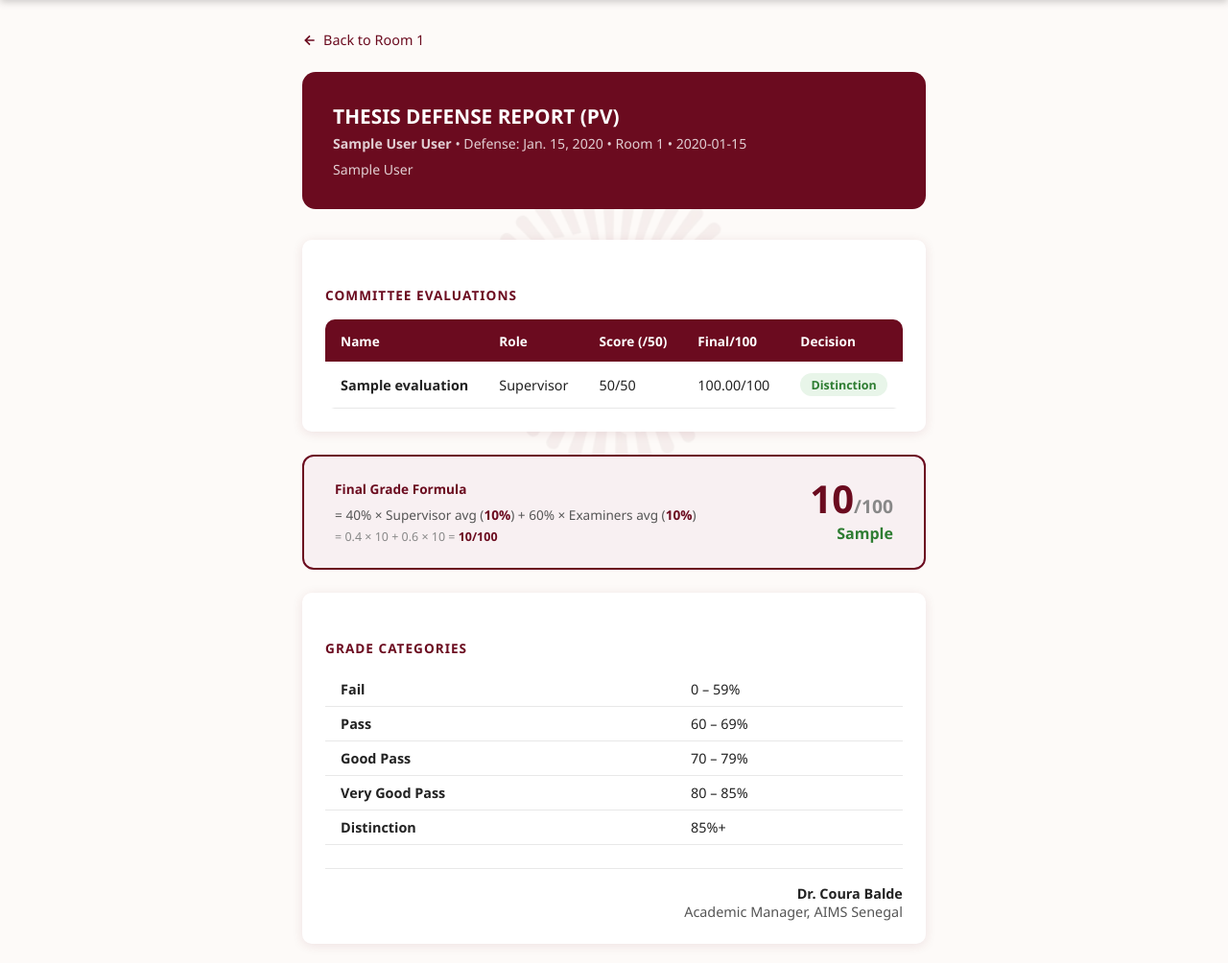
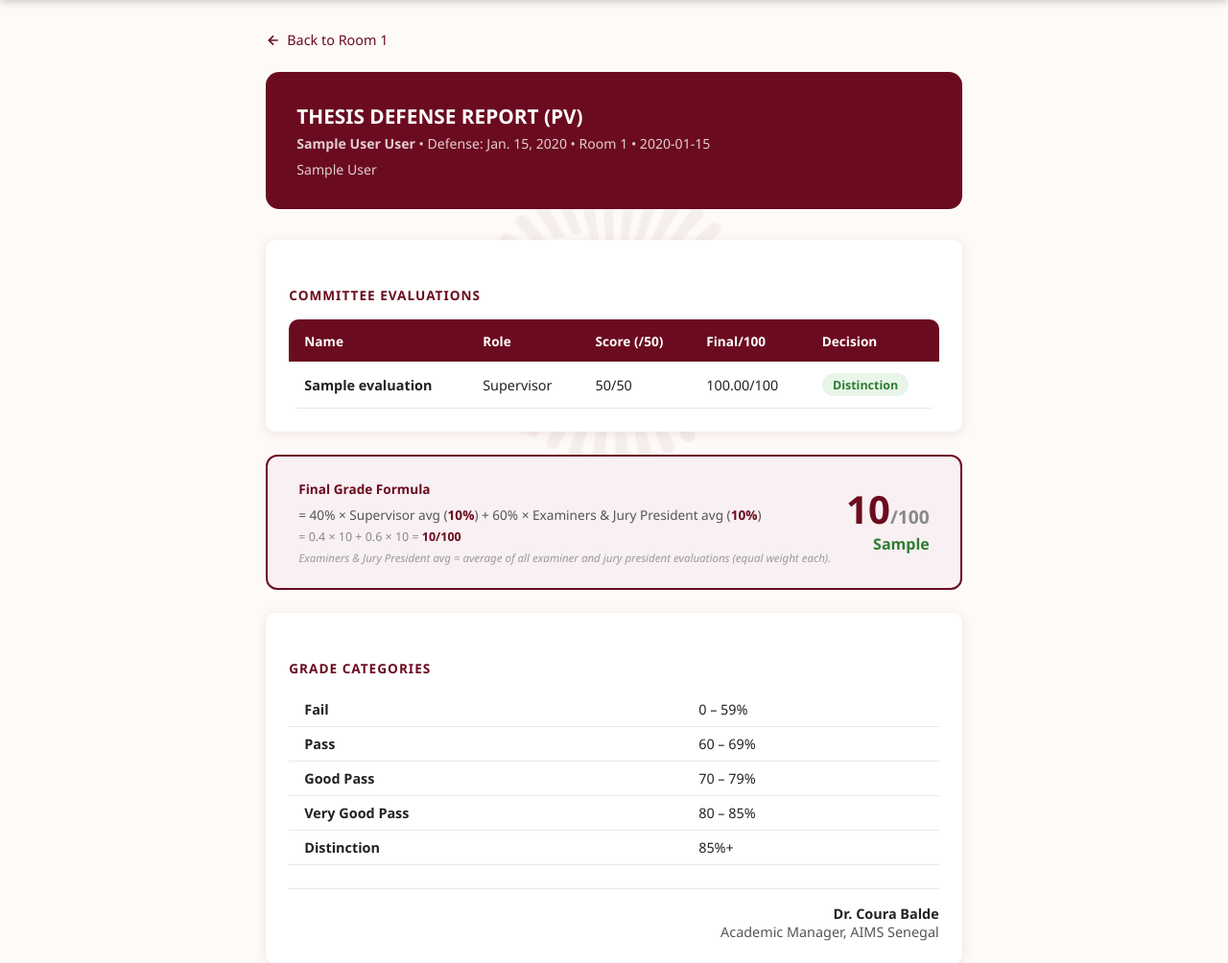
Before and after one commit to hakimLyon/Forms, a Django app: template defense/templates/defense/pv_overview.html in a window 1280 px wide. Shown: the part 64-1068 px from the top of the page at 96% size. Run offline with Django 5.2, Linux system fonts and the light colour scheme; tables that the repository leaves empty hold one stand-in row (values such as "Sample post"); the template is opened without the code that fills it: values that come from a table or form of the project are taken from there, most other values are stand-ins (such as "Sample title", 1, 10 or a date in 2020); data that the repository does not hold is empty; parts of the project's set-up code (start-up, migrations or seed data) failed here and were passed over.

Commit message:
Clarify Examiners avg includes Jury President in final grade formula

```diff
--- a/defense/templates/defense/pv_overview.html
+++ b/defense/templates/defense/pv_overview.html
@@ -89,10 +89,13 @@
     <div class="final-formula">
         <div><strong>Final Grade Formula</strong></div>
         <div style="margin-top:0.5rem;">
-            = 40% × Supervisor avg (<strong>{{ sup_avg }}%</strong>) + 60% × Examiners avg (<strong>{{ exam_avg }}%</strong>)
+            = 40% × Supervisor avg (<strong>{{ sup_avg }}%</strong>) + 60% × Examiners &amp; Jury President avg (<strong>{{ exam_avg }}%</strong>)
         </div>
         <div style="margin-top:0.3rem;font-size:0.78rem;color:#888;">
             = 0.4 × {{ sup_avg }} + 0.6 × {{ exam_avg }} = <strong>{{ final_score }}/100</strong>
+        </div>
+        <div style="margin-top:0.4rem;font-size:0.72rem;color:#999;font-style:italic;">
+            Examiners &amp; Jury President avg = average of all examiner and jury president evaluations (equal weight each).
         </div>
     </div>
     <div class="final-score">
```
